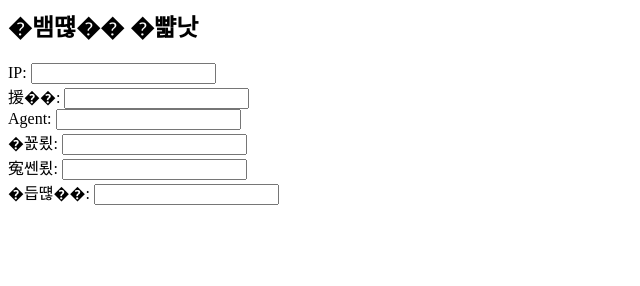
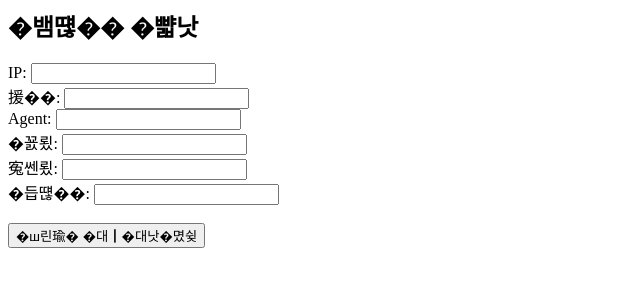
Before and after one commit to nuri-0/Android_testing, a plain HTML site: page index.html in a window 1280 px wide. Shown: the whole page, without its empty margins (0-640 px from the left). Drawn offline with nearby package versions, Linux system fonts and the light colour scheme; no server answers.

Commit message:
Update index.html

```diff
--- a/index.html
+++ b/index.html
@@ -40,6 +40,7 @@
 	<div>경도: <input type="text" id="yourLongitude" value="" readonly></div>
 	<div>통신사: <input type="text" id="yourOrg" value="" readonly></div>
 	<div>&nbsp;</div>
+	<div><button class="button" onclick="myFunction()">여기를 클릭해보세요</button></div>
 
 </body>
 </html>
```
